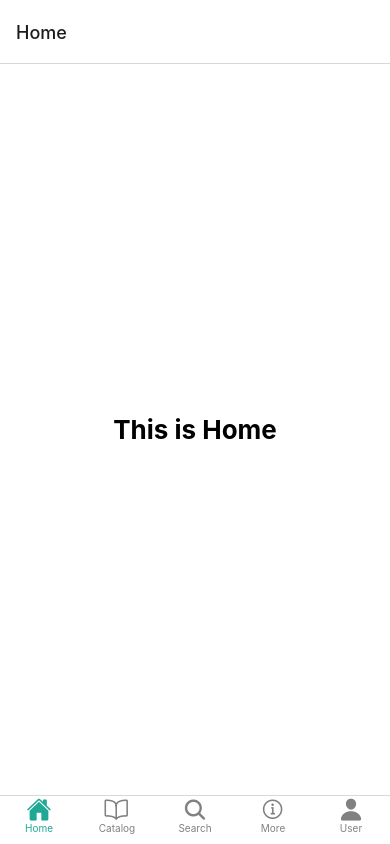
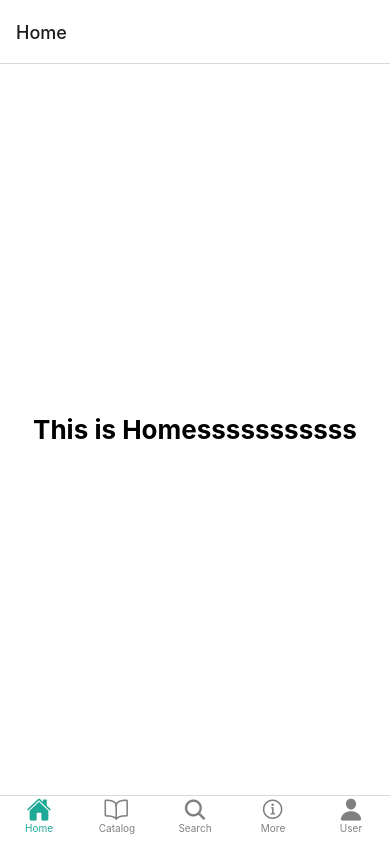
Before and after one commit to Hjarno1/MSD, a React Native app: screen / in a window 390 px wide. Built offline with nearby package versions, Linux system fonts and the light colour scheme.

Commit message:
I cant remember :)

```diff
--- a/navigation/MainContainer.js
+++ b/navigation/MainContainer.js
@@ -15,6 +15,7 @@ const moreName = 'More';
 const catalogName = 'Catalog';
 const searchName = 'Search'
 const userName = 'User';
+
 const Tab = createBottomTabNavigator();
 
 function MainContainer() {
@@ -48,7 +49,7 @@ function MainContainer() {
             activeTintColor: '#1EA896',
             inactiveTintColor: 'grey',
             labelStyle: { paddingBottom: 10, fontSize: 10 },
-            style: { padding: 10, height: 70}
+            style: { padding: 10, height: 60}
           }}>
 
           <Tab.Screen name={homeName} component={HomeScreen} />
--- a/navigation/screens/HomeScreen.js
+++ b/navigation/screens/HomeScreen.js
@@ -7,7 +7,7 @@ export default function HomeScreen({}){
             <Text
                 onPress={() =>alert('This is the Home screen.')}
                 style={{ fontSize: 26, fontWeight: 'bold'}}>
-                This is Home
+                This is Homesssssssssss
             </Text>
         </SafeAreaView>
     );
--- a/package.json
+++ b/package.json
@@ -15,7 +15,10 @@
     "expo-status-bar": "~1.6.0",
     "react": "18.2.0",
     "react-native": "0.72.4",
-    "react-native-vector-icons": "^10.0.0"
+    "react-native-vector-icons": "^10.0.0",
+    "react-native-web": "~0.19.6",
+    "react-dom": "18.2.0",
+    "@expo/webpack-config": "^19.0.0"
   },
   "devDependencies": {
     "@babel/core": "^7.20.0",
```
Also changed, not shown: 1 other file (tests, documents, lock files or other folders).
